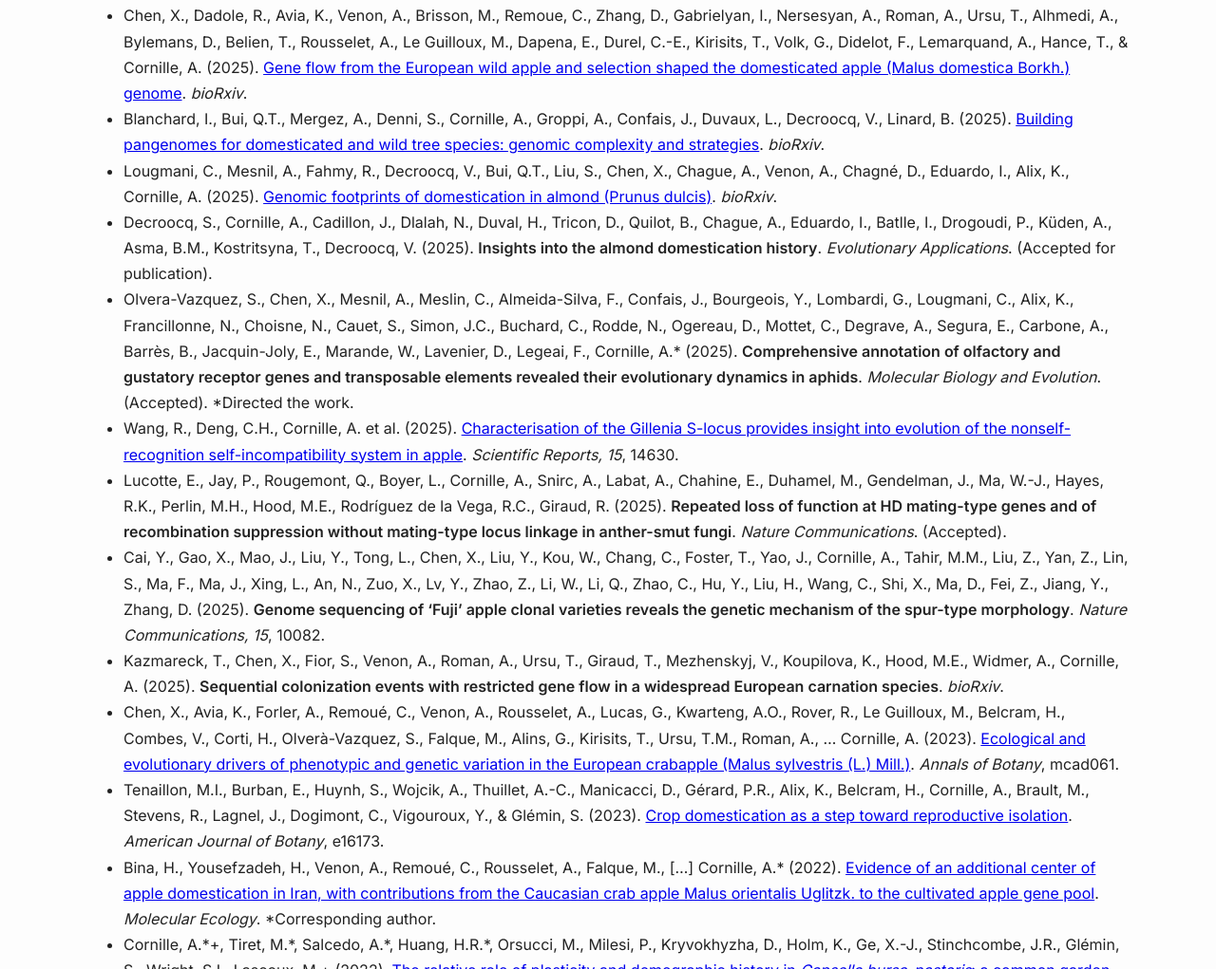
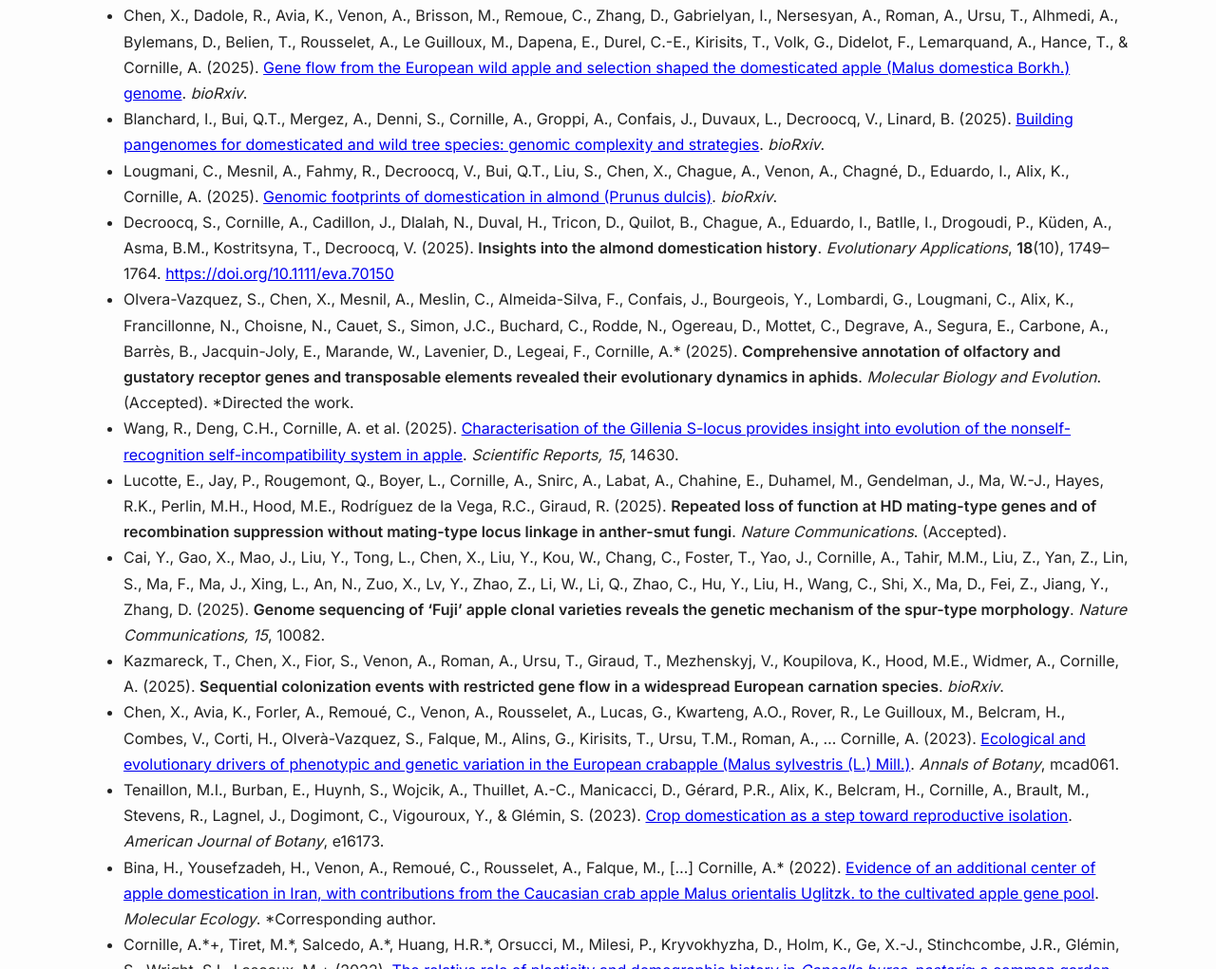
Before and after one commit to CornilleEclecticLab/CV-Cornille-Amandine-full, a plain HTML site: page index.html in a window 1280 px wide. Shown: the part 5368-6389 px from the top of the page at 95% size. Drawn offline with Linux system fonts and the light colour scheme.

Commit message:
Update index.html

```diff
--- a/index.html
+++ b/index.html
@@ -302,11 +302,12 @@
       <em>bioRxiv</em>.
     </li>
 
-    <li>
-      Decroocq, S., Cornille, A., Cadillon, J., Dlalah, N., Duval, H., Tricon, D., Quilot, B., Chague, A., Eduardo, I., Batlle, I., Drogoudi, P., Küden, A., Asma, B.M., Kostritsyna, T., Decroocq, V. (2025).
-      <strong>Insights into the almond domestication history</strong>.
-      <em>Evolutionary Applications</em>. (Accepted for publication).
-    </li>
+<li>
+  Decroocq, S., Cornille, A., Cadillon, J., Dlalah, N., Duval, H., Tricon, D., Quilot, B., Chague, A., Eduardo, I., Batlle, I., Drogoudi, P., Küden, A., Asma, B.M., Kostritsyna, T., Decroocq, V. (2025).
+  <strong>Insights into the almond domestication history</strong>.
+  <em>Evolutionary Applications</em>, <strong>18</strong>(10), 1749–1764.
+  <a href="https://doi.org/10.1111/eva.70150" target="_blank">https://doi.org/10.1111/eva.70150</a>
+</li>
 
     <li>
       Olvera-Vazquez, S., Chen, X., Mesnil, A., Meslin, C., Almeida-Silva, F., Confais, J., Bourgeois, Y., Lombardi, G., Lougmani, C., Alix, K., Francillonne, N., Choisne, N., Cauet, S., Simon, J.C., Buchard, C., Rodde, N., Ogereau, D., Mottet, C., Degrave, A., Segura, E., Carbone, A., Barrès, B., Jacquin-Joly, E., Marande, W., Lavenier, D., Legeai, F., Cornille, A.* (2025).
```
